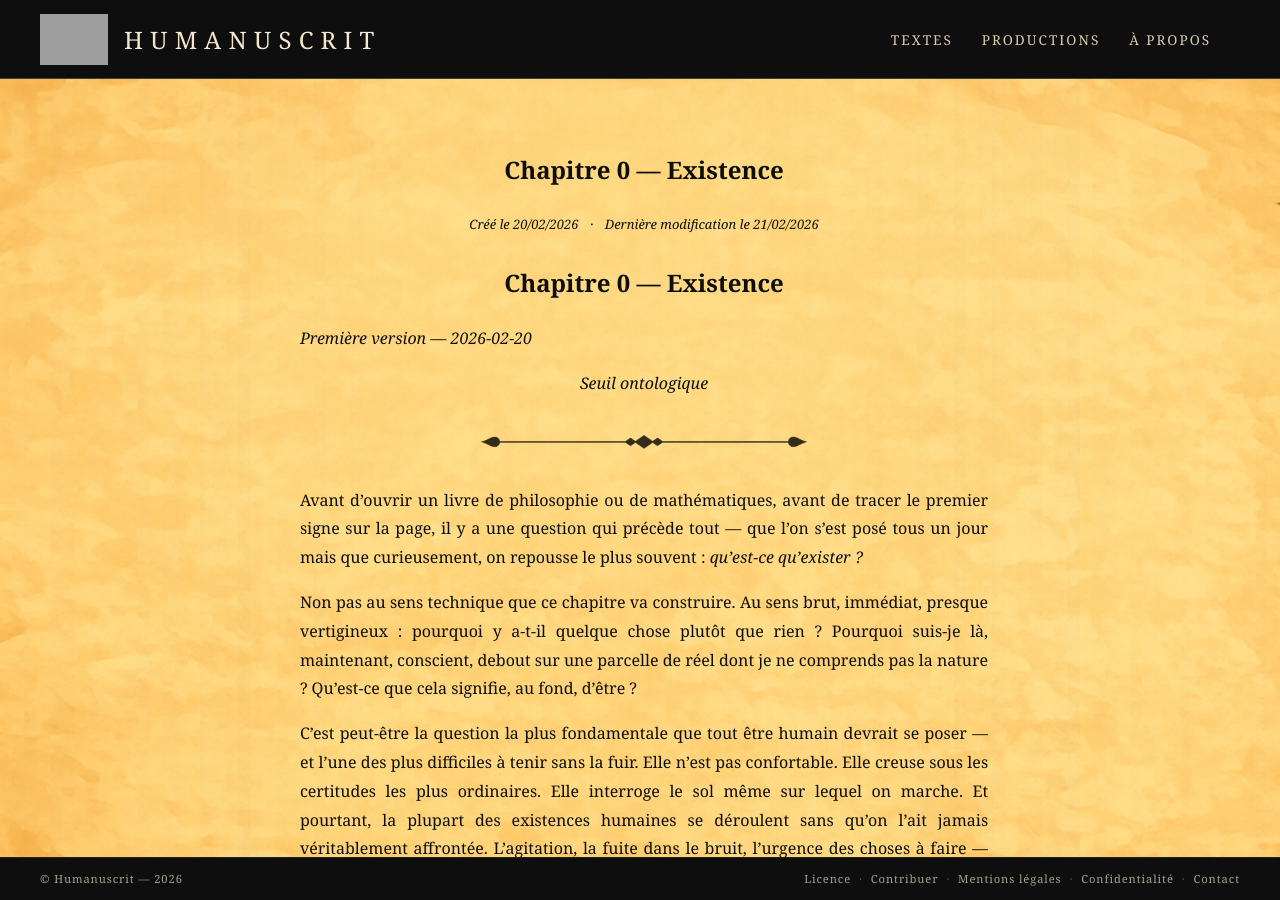
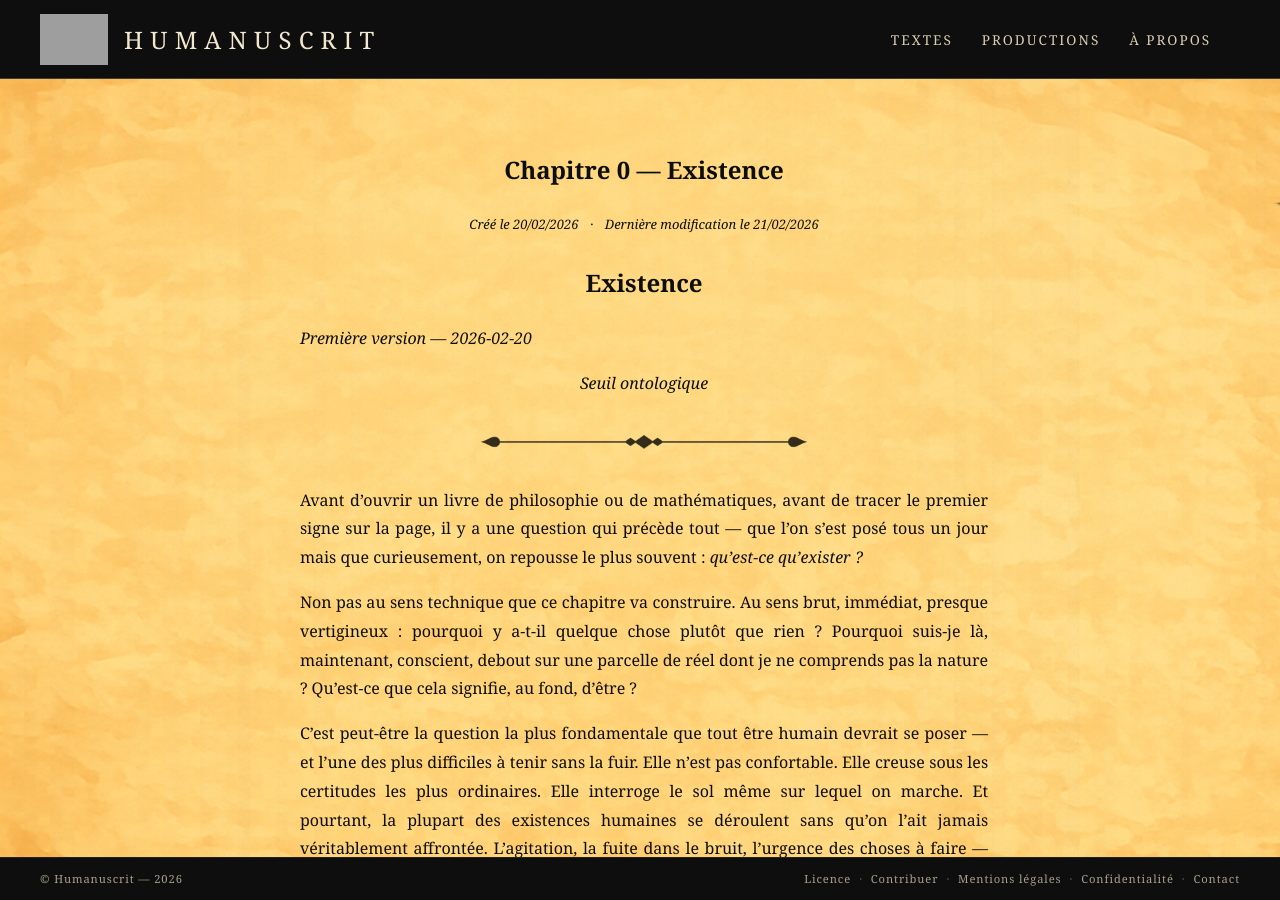
Before and after one commit to maxcarriere/humanuscrit, a Jekyll site: the page built from textes/reflexions/0_existence.md, in a window 1280 px wide and 900 px high. Built offline with Jekyll 4.4.1, drawn with Linux system fonts in a browser that asks for light colours; grey boxes are pictures that could not be loaded.

Commit message:
Chapitre 0 Existence: titre H1 simplifiÃ© en 'Existence'
Co-authored-by: Cursor <cursoragent@cursor.com>

```diff
--- a/textes/reflexions/0_existence.md
+++ b/textes/reflexions/0_existence.md
@@ -6,7 +6,7 @@ date: 2026-02-20
 last_modified_at: 2026-02-21
 ---
 
-# Chapitre 0 — Existence
+# Existence
 
 *Première version — 2026-02-20*
 
```
